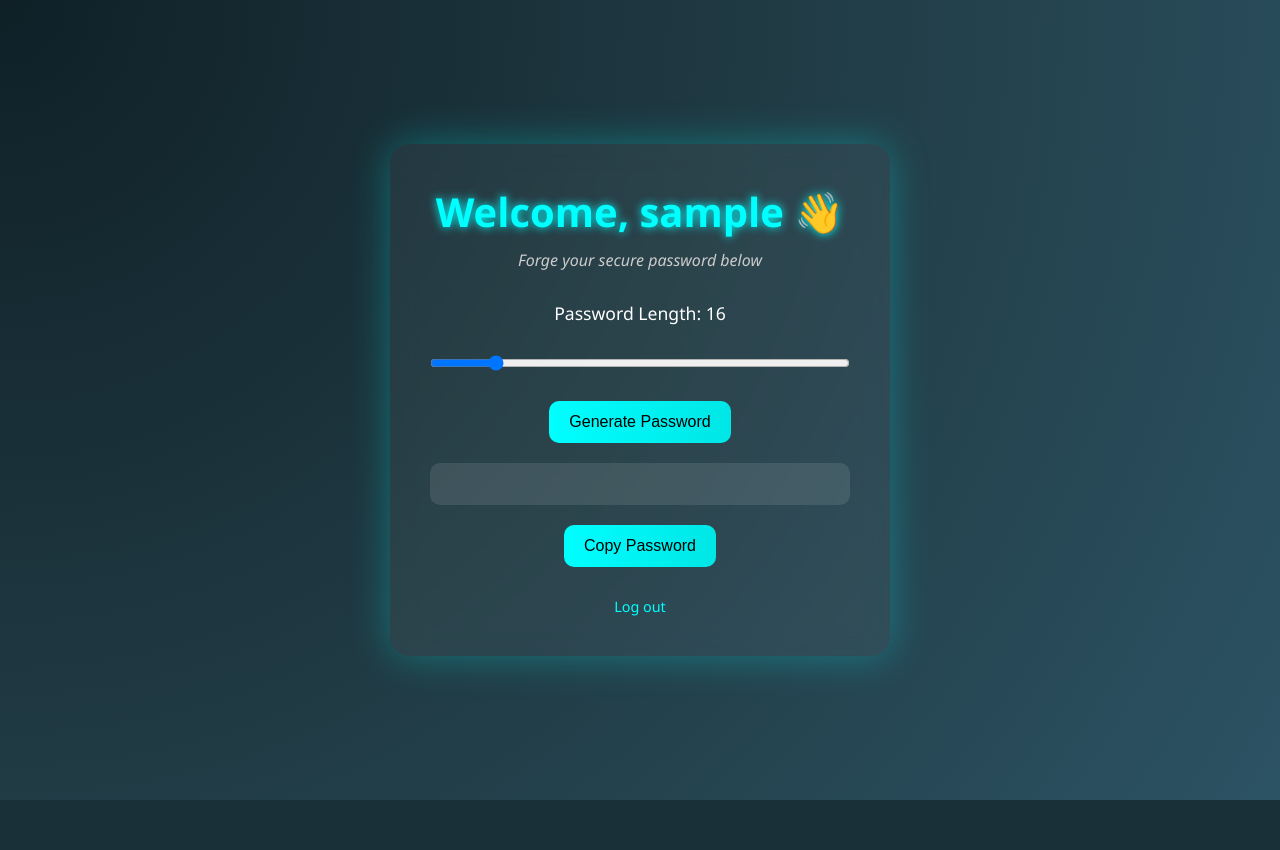
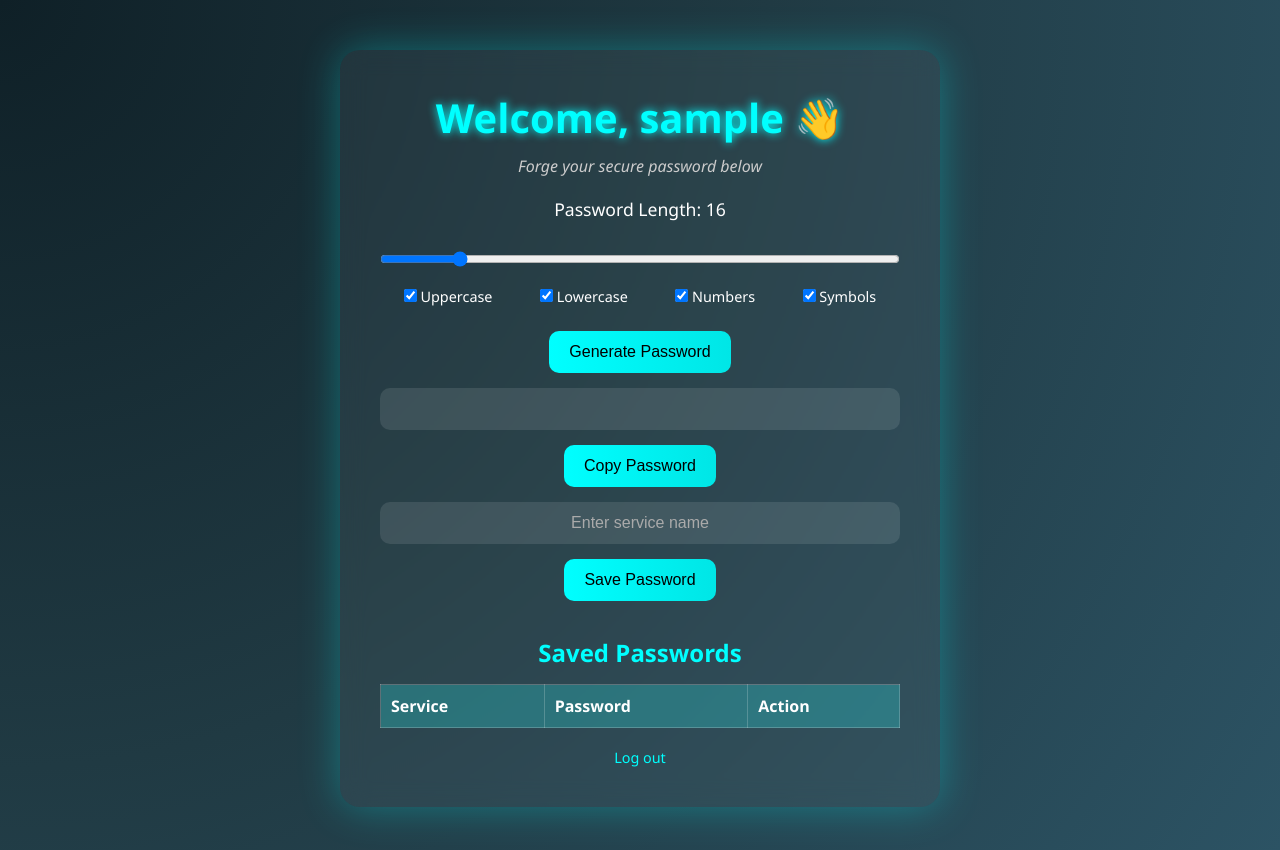
Before and after one commit to nadiraislam27/LOCKFORGEX, a Flask app: page /dashboard in a window 1280 px wide. Before the commit the page ends 800 px from the top, so only its background shows below. Run offline with Flask 3, Linux system fonts and the light colour scheme; a user stored in the database is signed in; data comes from the database, SQL or seed files in the repository; both versions use the stored data as it was after the commit; lists and menus that the app fills with data are empty.

Commit message:
Update LockForgeX: password save, copy button, tips popup

```diff
--- a/app.py
+++ b/app.py
@@ -9,11 +9,21 @@ app.secret_key = 'your_secret_key_here'  # Replace with a strong secret in produ
 def init_db():
     conn = sqlite3.connect("users.db")
     c = conn.cursor()
+    # Users table
     c.execute("""
         CREATE TABLE IF NOT EXISTS users (
             id INTEGER PRIMARY KEY AUTOINCREMENT,
             name TEXT NOT NULL,
             email TEXT UNIQUE NOT NULL,
+            password TEXT NOT NULL
+        )
+    """)
+    # Passwords table
+    c.execute("""
+        CREATE TABLE IF NOT EXISTS passwords (
+            id INTEGER PRIMARY KEY AUTOINCREMENT,
+            user TEXT NOT NULL,
+            service TEXT NOT NULL,
             password TEXT NOT NULL
         )
     """)
@@ -80,7 +90,15 @@ def login():
 def dashboard():
     if 'user' not in session:
         return redirect('/login')
-    return render_template('dashboard.html', username=session['user'])
+    user = session['user']
+
+    conn = sqlite3.connect("users.db")
+    c = conn.cursor()
+    c.execute("SELECT service, password FROM passwords WHERE user=?", (user,))
+    passwords = [{'service': row[0], 'password': row[1]} for row in c.fetchall()]
+    conn.close()
+
+    return render_template('dashboard.html', username=user, passwords=passwords)
 
 # 🚪 Logout route
 @app.route('/logout')
@@ -88,6 +106,23 @@ def logout():
     session.pop('user', None)
     return redirect('/login')
 
+# 💾 Save password route
+@app.route('/save_password', methods=['POST'])
+def save_password():
+    if 'user' not in session:
+        return "Unauthorized", 401
+
+    service = request.form['service']
+    password = request.form['password']
+    user = session['user']
+
+    conn = sqlite3.connect("users.db")
+    c = conn.cursor()
+    c.execute("INSERT INTO passwords (user, service, password) VALUES (?, ?, ?)", (user, service, password))
+    conn.commit()
+    conn.close()
+    return '', 200
+
 # 🚀 Run the app
 if __name__ == '__main__':
     app.run(debug=True)
--- a/static/script.js
+++ b/static/script.js
@@ -1,15 +1,26 @@
+// Slider display
 const lengthSlider = document.getElementById('length');
 const lengthValue = document.getElementById('lengthValue');
 const output = document.getElementById('output');
+const serviceInput = document.getElementById('serviceInput');
 
 lengthSlider.oninput = () => {
   lengthValue.textContent = lengthSlider.value;
 };
 
+// Generate Password
 function generatePassword() {
   const length = parseInt(lengthSlider.value);
-  const chars =
-    'ABCDEFGHIJKLMNOPQRSTUVWXYZabcdefghijklmnopqrstuvwxyz0123456789!@#$%^&*()_+';
+  let chars = '';
+  if (document.getElementById('uppercase').checked)
+    chars += 'ABCDEFGHIJKLMNOPQRSTUVWXYZ';
+  if (document.getElementById('lowercase').checked)
+    chars += 'abcdefghijklmnopqrstuvwxyz';
+  if (document.getElementById('numbers').checked) chars += '0123456789';
+  if (document.getElementById('symbols').checked) chars += '!@#$%^&*()_+';
+
+  if (!chars) return alert('⚠️ Select at least one character type.');
+
   let password = '';
   for (let i = 0; i < length; i++) {
     password += chars.charAt(Math.floor(Math.random() * chars.length));
@@ -17,6 +28,7 @@ function generatePassword() {
   output.value = password;
 }
 
+// Copy generated password
 function copyToClipboard() {
   if (!output.value) return alert('⚠️ Generate a password first!');
   navigator.clipboard
@@ -24,3 +36,45 @@ function copyToClipboard() {
     .then(() => alert('🔒 Password copied to clipboard!'))
     .catch(err => console.error('Copy failed', err));
 }
+
+// Save password with service
+function savePassword() {
+  const service = serviceInput.value.trim();
+  const password = output.value;
+
+  if (!service) return alert('⚠️ Enter the service name.');
+  if (!password) return alert('⚠️ Generate a password first!');
+
+  fetch('/save_password', {
+    method: 'POST',
+    headers: { 'Content-Type': 'application/x-www-form-urlencoded' },
+    body: `service=${encodeURIComponent(service)}&password=${encodeURIComponent(
+      password
+    )}`,
+  })
+    .then(() => {
+      alert('✅ Password saved successfully!');
+
+      // Show password memory tip
+      alert(
+        '💡 Tip to remember your password:\n' +
+          '1. Associate it with the service name.\n' +
+          '2. Break it into chunks or a memorable phrase.\n' +
+          '3. Visualize typing it on the keyboard.\n' +
+          '4. Create a rhyme or story using symbols and numbers.'
+      );
+
+      serviceInput.value = '';
+      output.value = '';
+      location.reload(); // Refresh table to show new password
+    })
+    .catch(err => console.error('Save failed', err));
+}
+
+// Copy saved password from table
+function copySavedPassword(password) {
+  navigator.clipboard
+    .writeText(password)
+    .then(() => alert('🔒 Password copied to clipboard!'))
+    .catch(err => console.error('Copy failed', err));
+}
--- a/static/style.css
+++ b/static/style.css
@@ -4,15 +4,15 @@
   padding: 0;
   box-sizing: border-box;
 }
+
 body {
   font-family: 'Segoe UI', sans-serif;
   background: radial-gradient(circle at top left, #0f2027, #203a43, #2c5364);
   color: #fff;
-  display: flex;
-  justify-content: center;
-  align-items: center;
-  height: 100vh;
-  overflow: hidden;
+  margin: 0;
+  padding: 0;
+  min-height: 100vh;
+  overflow-x: hidden;
 }
 
 /* Container */
@@ -24,7 +24,8 @@ body {
   box-shadow: 0 0 40px rgba(0, 255, 255, 0.3);
   text-align: center;
   width: 90%;
-  max-width: 500px;
+  max-width: 600px;
+  margin: 50px auto; /* center horizontally with top/bottom margin */
   animation: fadeIn 0.8s ease-in-out;
 }
 
@@ -35,9 +36,15 @@ h1 {
   color: #00ffff;
   text-shadow: 0 0 10px #00ffff;
 }
+
+h2 {
+  margin-top: 30px;
+  color: #00ffff;
+}
+
 .tagline {
   font-style: italic;
-  margin-bottom: 30px;
+  margin-bottom: 20px;
   color: #ccc;
 }
 
@@ -54,6 +61,7 @@ form input,
   font-size: 1em;
   text-align: center;
 }
+
 input::placeholder {
   color: #aaa;
 }
@@ -68,8 +76,9 @@ button {
   border-radius: 10px;
   cursor: pointer;
   transition: transform 0.2s ease, box-shadow 0.3s ease;
-  margin: 10px 0;
+  margin: 5px 2px;
 }
+
 button:hover {
   transform: scale(1.05);
   box-shadow: 0 0 15px #00ffff;
@@ -86,10 +95,12 @@ input[type='range'] {
   margin-top: 20px;
   font-size: 0.9em;
 }
+
 .link a {
   color: #00ffff;
   text-decoration: none;
 }
+
 .link a:hover {
   text-decoration: underline;
 }
@@ -101,12 +112,44 @@ input[type='range'] {
   font-size: 1.1em;
 }
 
+/* Password Options */
+.options {
+  display: flex;
+  justify-content: space-around;
+  flex-wrap: wrap;
+  margin-bottom: 10px;
+}
+
+.options label {
+  font-size: 0.9em;
+}
+
+/* Table for saved passwords */
+table {
+  width: 100%;
+  border-collapse: collapse;
+  margin-top: 15px;
+  background: rgba(255, 255, 255, 0.05);
+}
+
+th,
+td {
+  padding: 10px;
+  border: 1px solid rgba(255, 255, 255, 0.2);
+  text-align: left;
+}
+
+th {
+  background: rgba(0, 255, 255, 0.2);
+}
+
 /* Animations */
 @keyframes fadeIn {
   from {
     opacity: 0;
     transform: translateY(20px);
   }
+
   to {
     opacity: 1;
     transform: translateY(0);
@@ -117,8 +160,15 @@ input[type='range'] {
 @media screen and (max-width: 600px) {
   .container {
     padding: 20px;
+    margin: 20px auto;
   }
+
   h1 {
     font-size: 2em;
   }
+
+  .options {
+    flex-direction: column;
+    align-items: center;
+  }
 }
--- a/templates/dashboard.html
+++ b/templates/dashboard.html
@@ -13,14 +13,48 @@
     <h1>Welcome, {{ username }} 👋</h1>
     <p class="tagline">Forge your secure password below</p>
 
+    <!-- Password Generator Section -->
     <div class="generator">
       <label for="length">Password Length: <span id="lengthValue">16</span></label>
       <input type="range" id="length" min="8" max="64" value="16" />
 
+      <div class="options">
+        <label><input type="checkbox" id="uppercase" checked> Uppercase</label>
+        <label><input type="checkbox" id="lowercase" checked> Lowercase</label>
+        <label><input type="checkbox" id="numbers" checked> Numbers</label>
+        <label><input type="checkbox" id="symbols" checked> Symbols</label>
+      </div>
+
       <button onclick="generatePassword()">Generate Password</button>
       <input type="text" id="output" readonly />
       <button onclick="copyToClipboard()">Copy Password</button>
+
+      <input type="text" id="serviceInput" placeholder="Enter service name" />
+      <button onclick="savePassword()">Save Password</button>
     </div>
+
+    <!-- Saved Passwords Table -->
+    <h2>Saved Passwords</h2>
+    <table id="savedPasswords">
+      <thead>
+        <tr>
+          <th>Service</th>
+          <th>Password</th>
+          <th>Action</th>
+        </tr>
+      </thead>
+      <tbody>
+        {% for entry in passwords %}
+        <tr>
+          <td>{{ entry.service }}</td>
+          <td>{{ entry.password }}</td>
+          <td>
+            <button onclick="copySavedPassword('{{ entry.password }}')">Copy</button>
+          </td>
+        </tr>
+        {% endfor %}
+      </tbody>
+    </table>
 
     <p class="link"><a href="/logout">Log out</a></p>
   </div>
```
Also changed, not shown: users.db.
